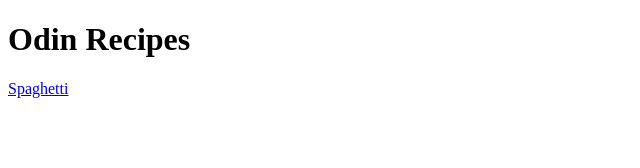
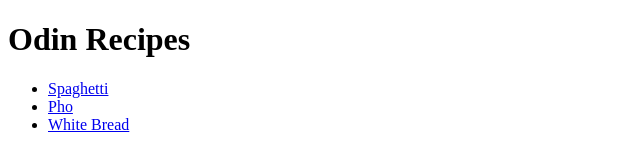
Before and after one commit to reisntea/odin-recipes, a plain HTML site: page index.html in a window 1280 px wide. Shown: the whole page, without its empty margins (0-640 px from the left). Drawn offline with Linux system fonts and the light colour scheme.

Commit message:
Edit index page to contain pho and bread recipes

```diff
--- a/index.html
+++ b/index.html
@@ -7,6 +7,10 @@
 </head>
 <body>
     <h1>Odin Recipes</h1>
-    <a href="recipes/spaghetti.html">Spaghetti</a>
+    <ul>
+        <li><a href="recipes/spaghetti.html">Spaghetti</a></li>
+        <li><a href="recipes/pho.html">Pho</a></li>
+        <li><a href="recipes/white-bread.html">White Bread</a></li>
+    </ul>
 </body>
 </html>
```
